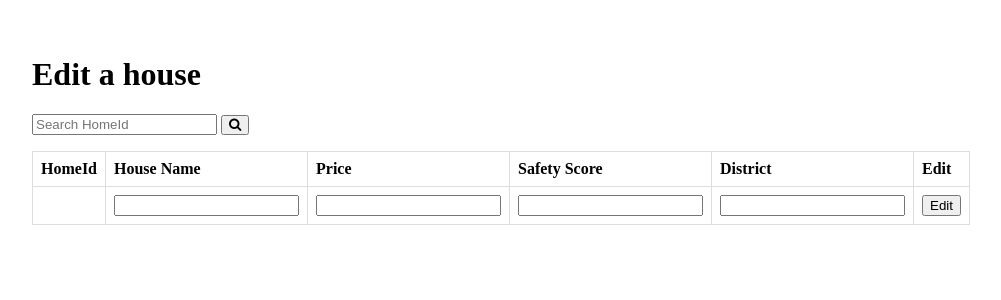
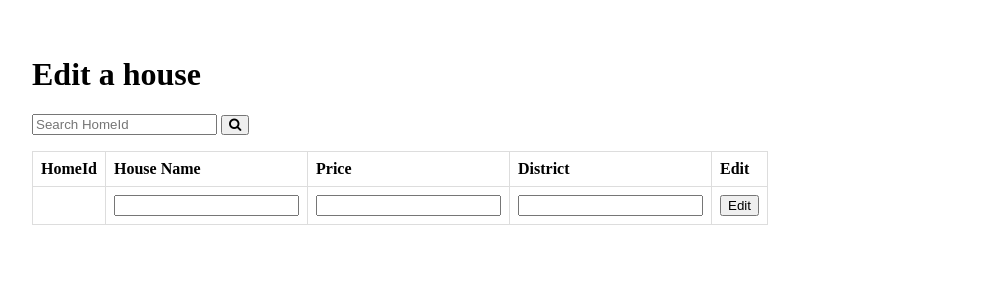
Before and after one commit to James0937/SU22-Database-Course-Project, a Flask app: page /edit.html in a window 1280 px wide. Shown: the top 300 px of the page, without its empty margins (78-1079 px from the left). Run offline with Flask 2, Linux system fonts and the light colour scheme; lists and menus that the app fills with data are empty.

Commit message:
Edit edit.html features

```diff
--- a/demo/app/templates/edit.html
+++ b/demo/app/templates/edit.html
@@ -83,7 +83,6 @@
                                     <th>HomeId</th>
                                     <th>House Name</th>
                                     <th>Price</th>
-                                    <th>Safety Score</th>
                                     <th>District</th>
                                     <th>Edit</th>
                                 </tr>
@@ -91,7 +90,6 @@
                                     <th id="HomeIdText"></th>
                                     <th><input type="text" name="HouseNameText"></th>
                                     <th><input type="text" name="PriceText"></th>
-                                    <th><input type="text" name="SafetyScoreText"></th>
                                     <th><input type="text" name="DistrictText"></th>
                                     <th><button type="button">Edit</button></th>
                                 </tr>
```
